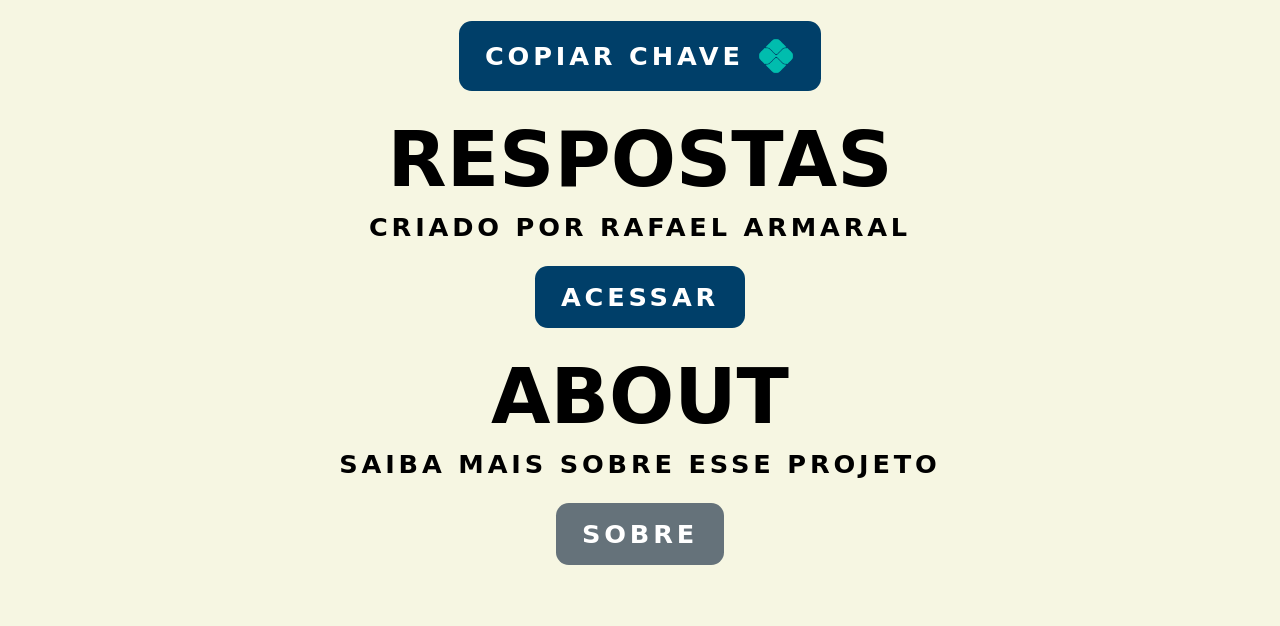
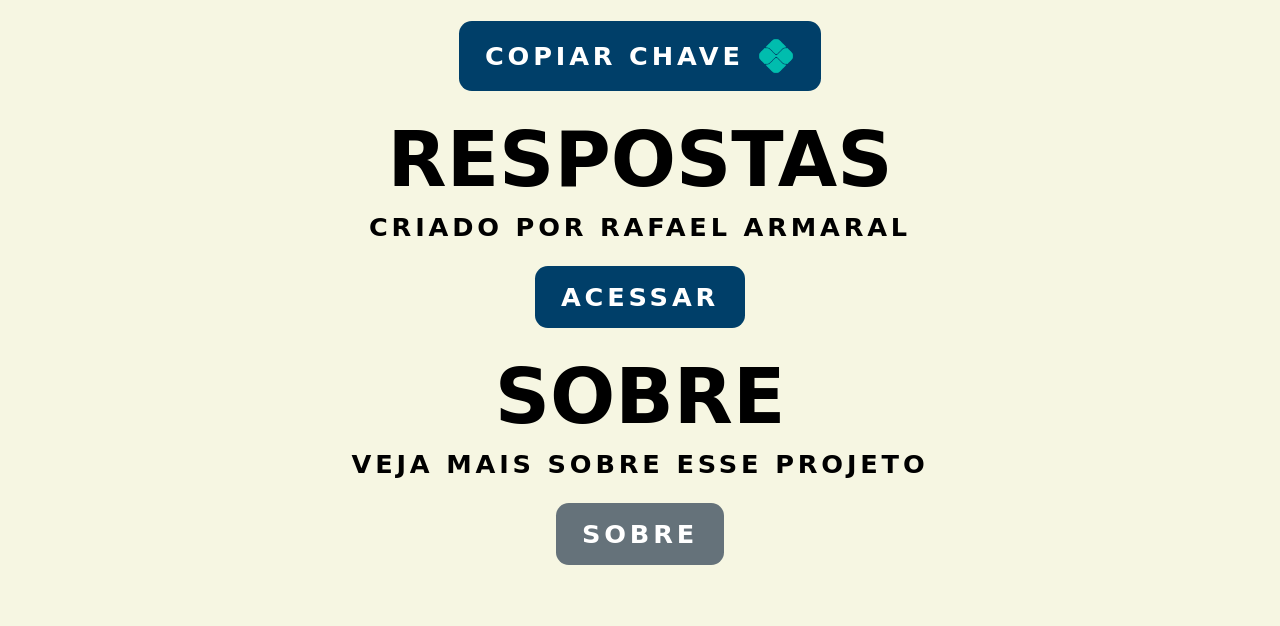
Before and after one commit to odevmatheus/Resumos, a plain HTML site: page Index.html in a window 1280 px wide. Shown: the part 795-1421 px from the top of the page. Drawn offline with Linux system fonts and the light colour scheme; a web font is replaced by a local one.

Commit message:
Alterando Sobre

```diff
--- a/Index.html
+++ b/Index.html
@@ -47,8 +47,8 @@
                     <div class="Acesso">
                        <a href="https://siterespostas.com.br" target="_blank"> <button class="BTN"> Acessar </button> </a>
                     </div>
-                    <h2> About </h2>
-                    <h5> Saiba Mais Sobre Esse Projeto </h5>
+                    <h2> Sobre </h2>
+                    <h5> Veja Mais Sobre Esse Projeto </h5>
                     <div class="Acesso">
                         <button class="False"> Sobre </button>
                     </div>
```
